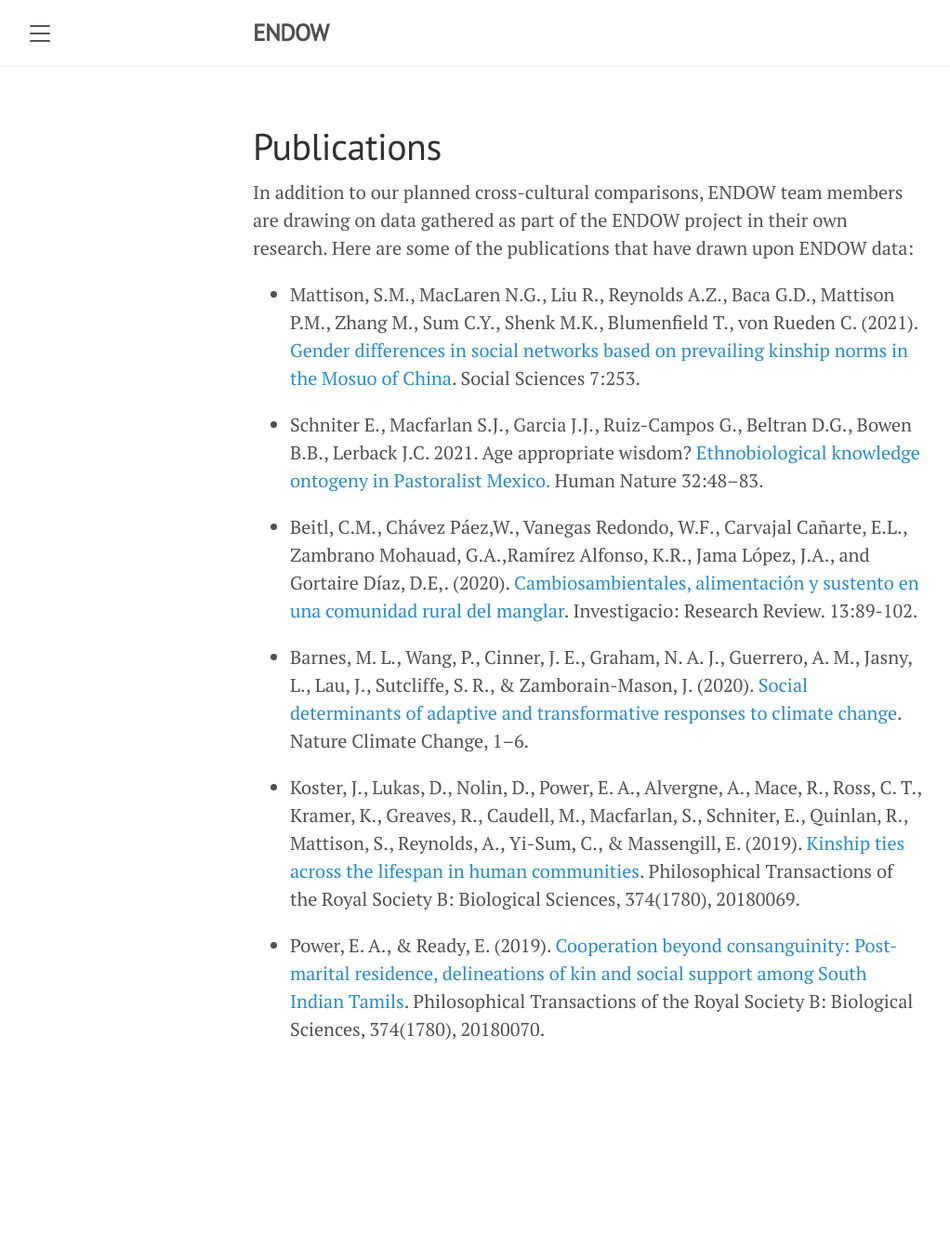
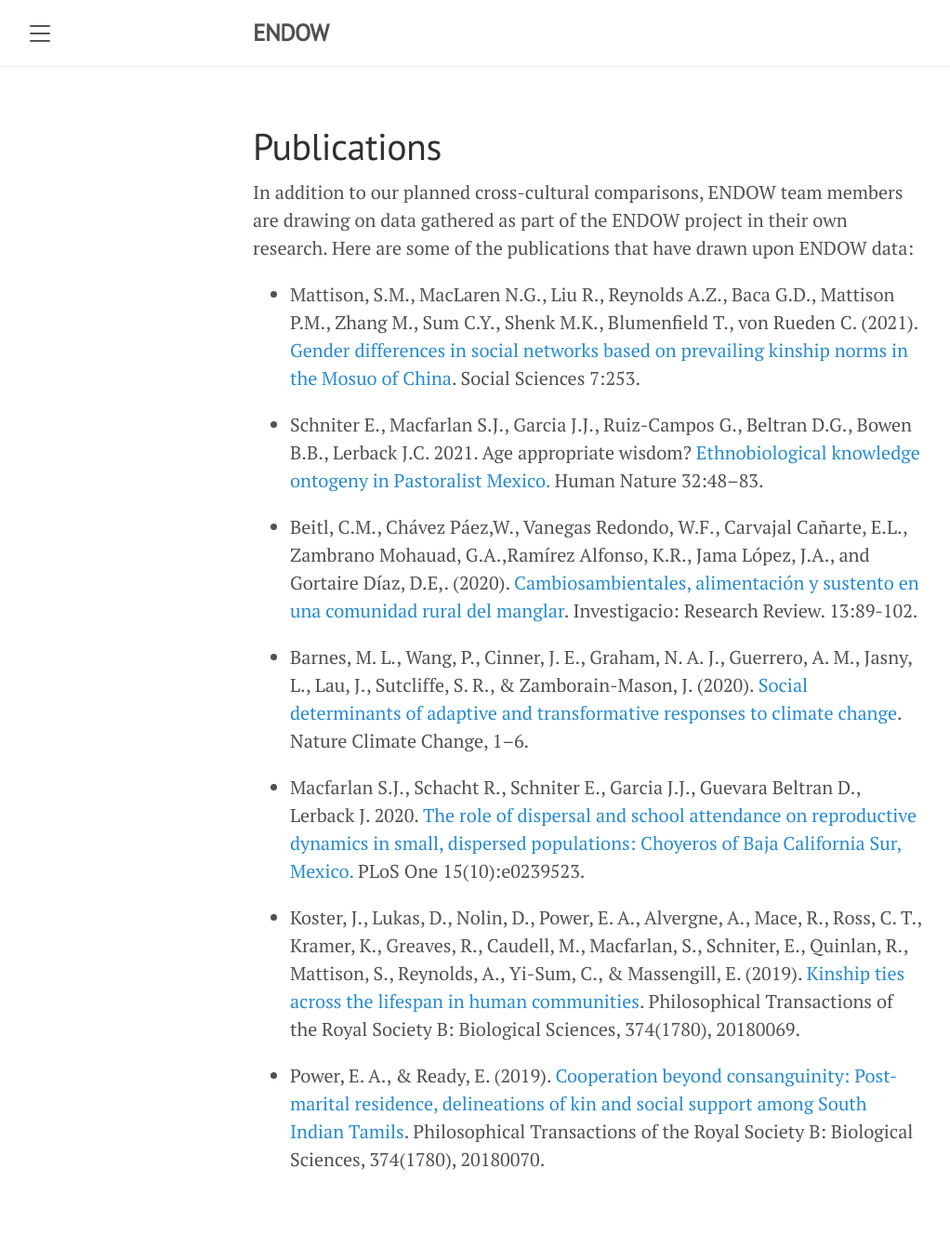
Before and after one commit to endowproject/endowproject.github.io, a Jekyll site: the page built from publications.md, in a window 1280 px wide. Shown: the whole page at 93% size, without its empty margins (8-1030 px from the left). Built offline with Jekyll 4.4.1, drawn with Linux system fonts in a browser that asks for light colours; before the commit the page ends 1202 px from its top, so only the background shows below that.

Commit message:
Update publications.md

```diff
--- a/publications.md
+++ b/publications.md
@@ -13,6 +13,8 @@ In addition to our planned cross-cultural comparisons, ENDOW team members are dr
 
 - Barnes, M. L., Wang, P., Cinner, J. E., Graham, N. A. J., Guerrero, A. M., Jasny, L., Lau, J., Sutcliffe, S. R., & Zamborain-Mason, J. (2020). [Social determinants of adaptive and transformative responses to climate change](https://doi.org/10.1038/s41558-020-0871-4). Nature Climate Change, 1–6.
 
+- Macfarlan S.J., Schacht R., Schniter E., Garcia J.J., Guevara Beltran D., Lerback J. 2020. [The role of dispersal and school attendance on reproductive dynamics in small, dispersed populations: Choyeros of Baja California Sur, Mexico.](https://doi.org/10.1371/journal.pone.0239523) PLoS One 15(10):e0239523.
+
 - Koster, J., Lukas, D., Nolin, D., Power, E. A., Alvergne, A., Mace, R., Ross, C. T., Kramer, K., Greaves, R., Caudell, M., Macfarlan, S., Schniter, E., Quinlan, R., Mattison, S., Reynolds, A., Yi-Sum, C., & Massengill, E. (2019). [Kinship ties across the lifespan in human communities](https://royalsocietypublishing.org/doi/full/10.1098/rstb.2018.0069). Philosophical Transactions of the Royal Society B: Biological Sciences, 374(1780), 20180069.
 
 - Power, E. A., & Ready, E. (2019). [Cooperation beyond consanguinity: Post-marital residence, delineations of kin and social support among South Indian Tamils](https://doi.org/10.1098/rstb.2018.0070). Philosophical Transactions of the Royal Society B: Biological Sciences, 374(1780), 20180070.
```
